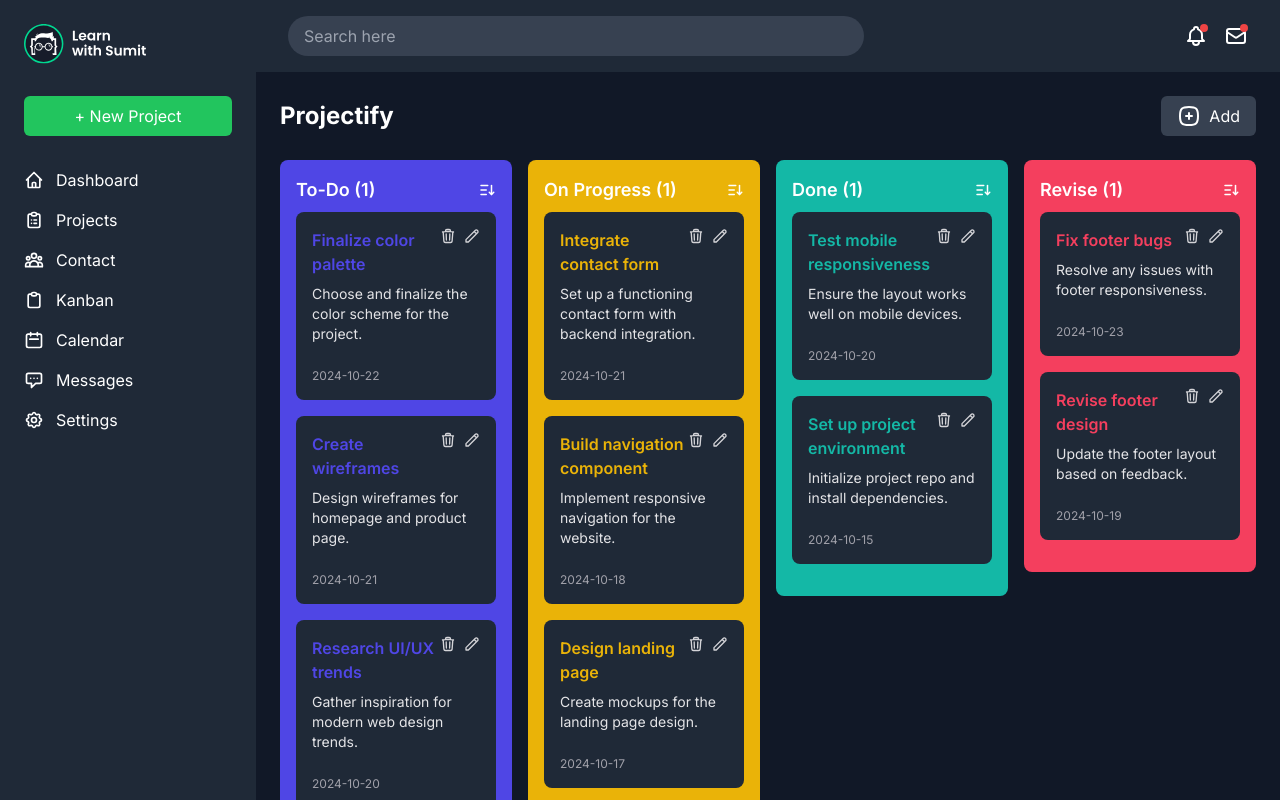
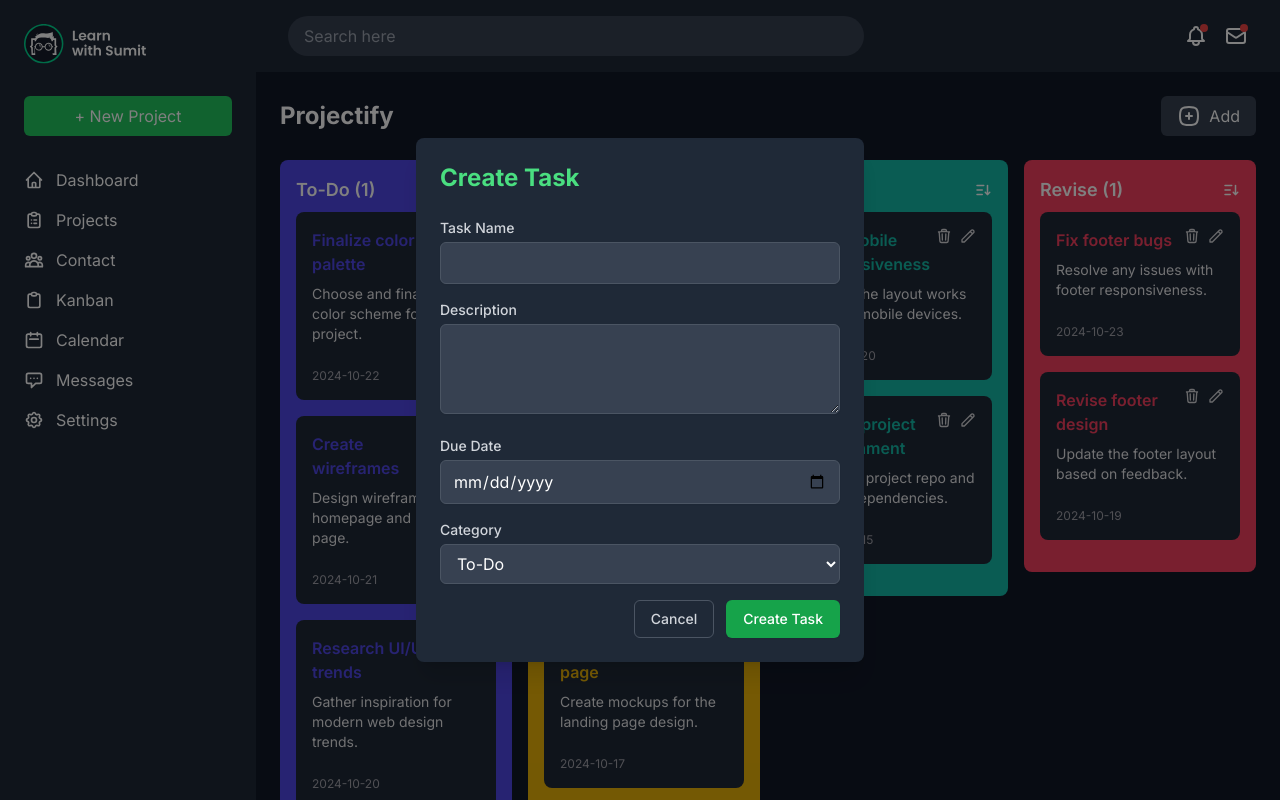
Before and after one commit to Fahim047/rnext-a3-project-manager, a React (Vite) app: page / in a window 1280 px wide. Both pictures are taken after a click on the button "Add". Built offline with nearby package versions, Linux system fonts and the light colour scheme.

Commit message:
🚀 Modal Toggling Done

```diff
--- /dev/null
+++ b/src/components/Modal.jsx
@@ -0,0 +1,92 @@
+const Modal = ({ isOpen, onClose }) => {
+	if (!isOpen) return null;
+	return (
+		<div className="fixed inset-0 z-50 flex items-center justify-center bg-black bg-opacity-50">
+			<div class="w-full max-w-md rounded-lg bg-gray-800 shadow-xl">
+				<div class="p-6">
+					<h2 class="mb-6 text-2xl font-bold text-green-400">Create Task</h2>
+					<form>
+						<div class="mb-4">
+							<label
+								for="taskName"
+								class="mb-1 block text-sm font-medium text-gray-300"
+							>
+								Task Name
+							</label>
+							<input
+								type="text"
+								id="taskName"
+								name="taskName"
+								required
+								class="w-full rounded-md border border-gray-600 bg-gray-700 px-3 py-2 text-white placeholder-gray-400 shadow-sm focus:border-green-500 focus:outline-none focus:ring-2 focus:ring-green-500"
+							/>
+						</div>
+						<div class="mb-4">
+							<label
+								for="description"
+								class="mb-1 block text-sm font-medium text-gray-300"
+							>
+								Description
+							</label>
+							<textarea
+								id="description"
+								name="description"
+								rows="3"
+								class="w-full rounded-md border border-gray-600 bg-gray-700 px-3 py-2 text-white placeholder-gray-400 shadow-sm focus:border-green-500 focus:outline-none focus:ring-2 focus:ring-green-500"
+							></textarea>
+						</div>
+						<div class="mb-4">
+							<label
+								for="dueDate"
+								class="mb-1 block text-sm font-medium text-gray-300"
+							>
+								Due Date
+							</label>
+							<input
+								type="date"
+								id="dueDate"
+								name="dueDate"
+								class="w-full rounded-md border border-gray-600 bg-gray-700 px-3 py-2 text-white shadow-sm focus:border-green-500 focus:outline-none focus:ring-2 focus:ring-green-500"
+							/>
+						</div>
+						<div class="mb-4">
+							<label
+								for="category"
+								class="mb-1 block text-sm font-medium text-gray-300"
+							>
+								Category
+							</label>
+							<select
+								id="category"
+								name="category"
+								class="w-full rounded-md border border-gray-600 bg-gray-700 px-3 py-2 text-white shadow-sm focus:border-green-500 focus:outline-none focus:ring-2 focus:ring-green-500"
+							>
+								<option value="todo">To-Do</option>
+								<option value="inprogress">On Progress</option>
+								<option value="done">Done</option>
+								<option value="revised">Revised</option>
+							</select>
+						</div>
+						<div class="flex justify-end space-x-3">
+							<button
+								type="button"
+								class="rounded-md border border-gray-600 px-4 py-2 text-sm font-medium text-gray-300 hover:bg-gray-700 focus:outline-none focus:ring-2 focus:ring-green-500 focus:ring-offset-2 focus:ring-offset-gray-800"
+								onClick={onClose}
+							>
+								Cancel
+							</button>
+							<button
+								type="submit"
+								class="rounded-md border border-transparent bg-green-600 px-4 py-2 text-sm font-medium text-white shadow-sm hover:bg-green-700 focus:outline-none focus:ring-2 focus:ring-green-500 focus:ring-offset-2 focus:ring-offset-gray-800"
+							>
+								Create Task
+							</button>
+						</div>
+					</form>
+				</div>
+			</div>
+		</div>
+	);
+};
+
+export default Modal;
--- a/src/components/ProjectBoard.jsx
+++ b/src/components/ProjectBoard.jsx
@@ -1,13 +1,12 @@
 import { useState } from 'react';
 import { taskCategories, tasksData } from '../data/data';
 import { PlusIcon } from './icons';
+import Modal from './Modal';
 import TaskCategory from './TaskCategory';
 
 const ProjectBoard = () => {
 	const [tasks, setTasks] = useState(tasksData);
-	const handleAddTask = (newTask) => {
-		setTasks([...tasks, newTask]);
-	};
+	const [showModal, setShowModal] = useState(false);
 	return (
 		<div className="mx-auto max-w-7xl p-6">
 			<div className="mb-6 flex items-center justify-between">
@@ -15,13 +14,14 @@
 				<div className="flex space-x-2">
 					<button
 						className="flex items-center rounded-md bg-gray-700 px-4 py-2 text-white"
-						onClick={handleAddTask}
+						onClick={() => setShowModal(true)}
 					>
 						<PlusIcon />
 						Add
 					</button>
 				</div>
 			</div>
+			<Modal isOpen={showModal} onClose={() => setShowModal(false)} />
 
 			<div className="-mx-2 mb-6 flex flex-wrap">
 				{taskCategories.map((category) => (
```
